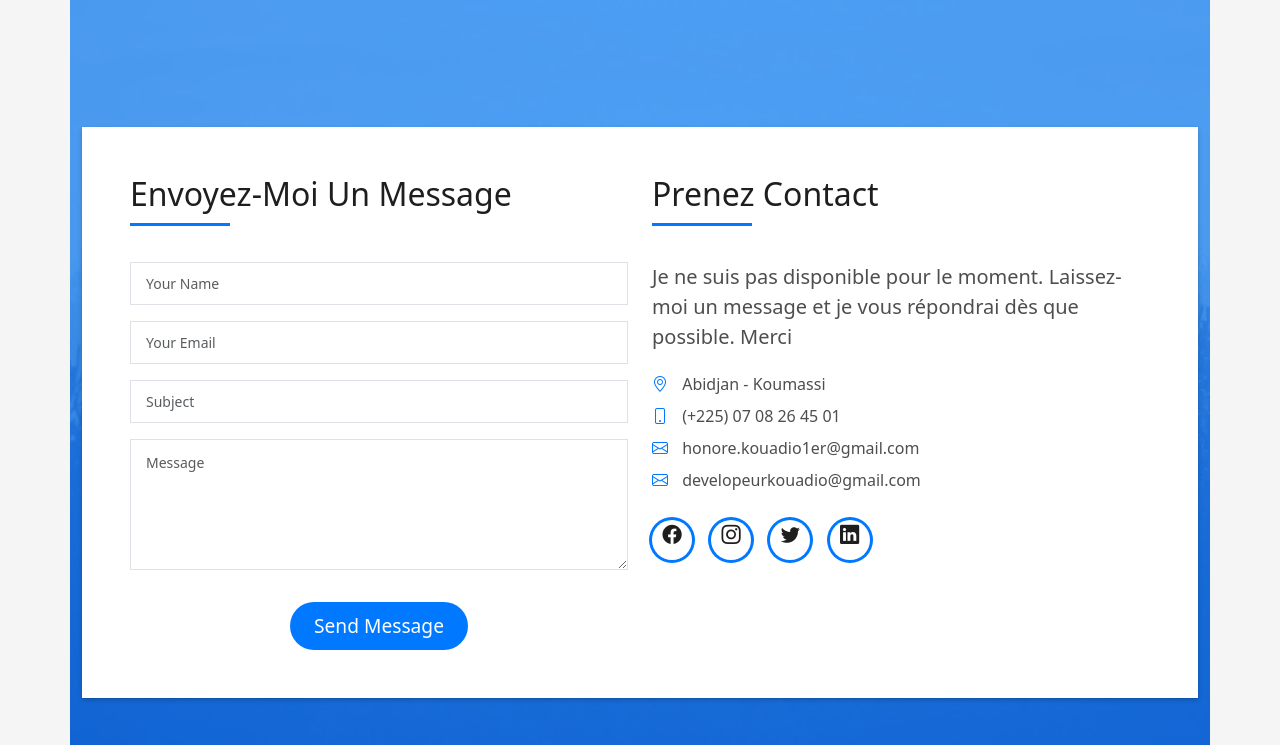
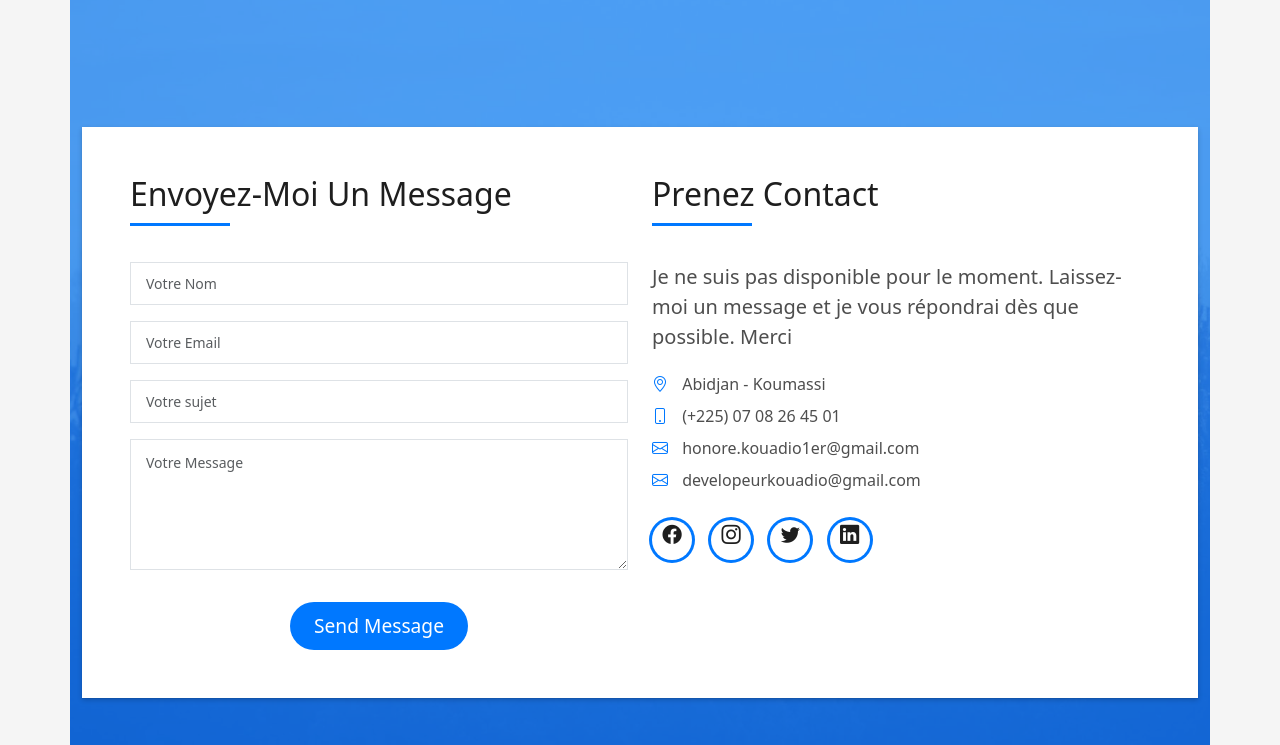
Before and after one commit to ngorank/myportofolio, a PHP site: page / in a window 1280 px wide. Shown: the part 5284-6029 px from the top of the page. Run offline with PHP 8.4, Linux system fonts and the light colour scheme.

Commit message:
formulaire

```diff
--- a/index.php
+++ b/index.php
@@ -636,22 +636,22 @@
                         <div class="row">
                           <div class="col-md-12 mb-3">
                             <div class="form-group">
-                              <input type="text" name="name" class="form-control" id="name" placeholder="Your Name" required>
+                              <input type="text" name="nom" class="form-control" id="nom" placeholder="Votre Nom" required>
                             </div>
                           </div>
                           <div class="col-md-12 mb-3">
                             <div class="form-group">
-                              <input type="email" class="form-control" name="email" id="email" placeholder="Your Email" required>
+                              <input type="email" class="form-control" name="email" id="email" placeholder="Votre Email" required>
                             </div>
                           </div>
                           <div class="col-md-12 mb-3">
                             <div class="form-group">
-                              <input type="text" class="form-control" name="subject" id="subject" placeholder="Subject" required>
+                              <input type="text" class="form-control" name="sujet" id="sujet" placeholder="Votre sujet" required>
                             </div>
                           </div>
                           <div class="col-md-12">
                             <div class="form-group">
-                              <textarea class="form-control" name="message" rows="5" placeholder="Message" required></textarea>
+                              <textarea class="form-control" name="message" rows="5" placeholder="Votre Message" required></textarea>
                             </div>
                           </div>
                           <div class="col-md-12 text-center my-3">
```
